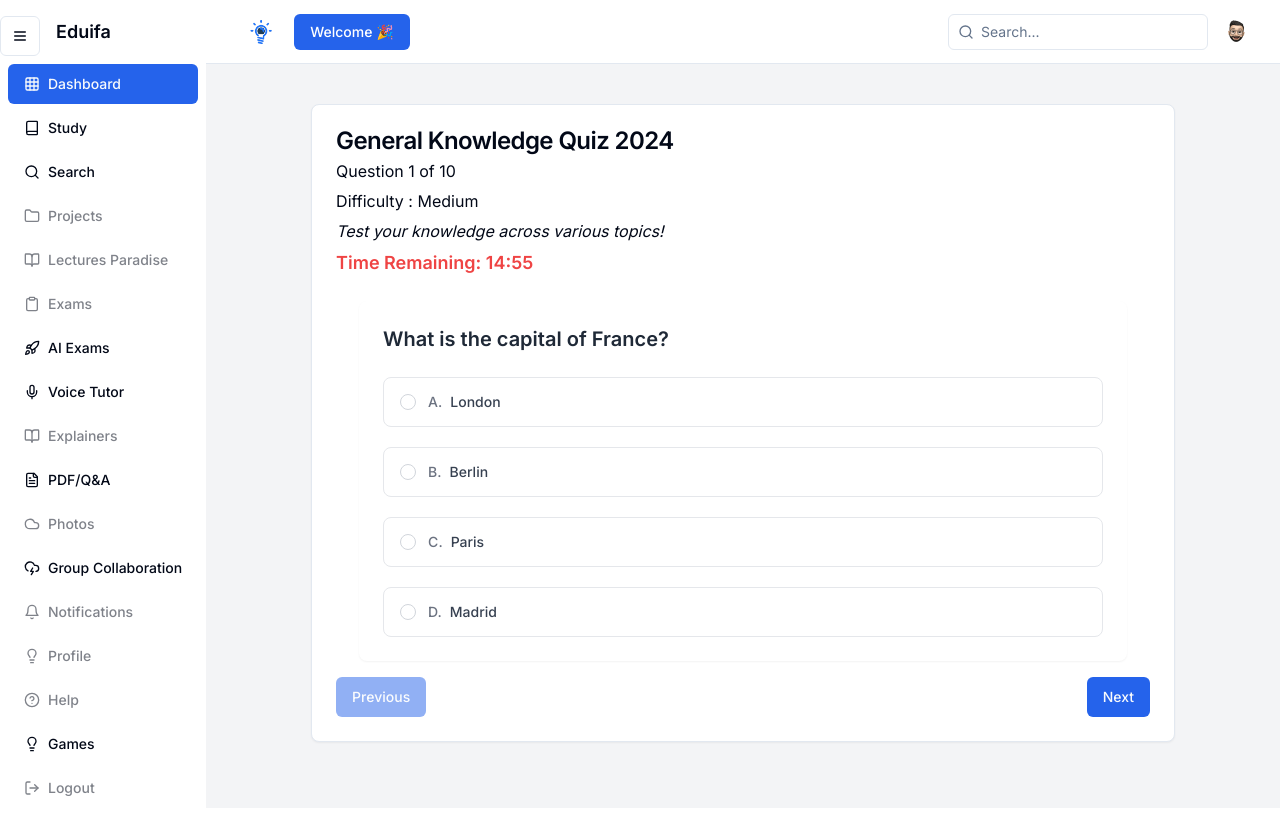
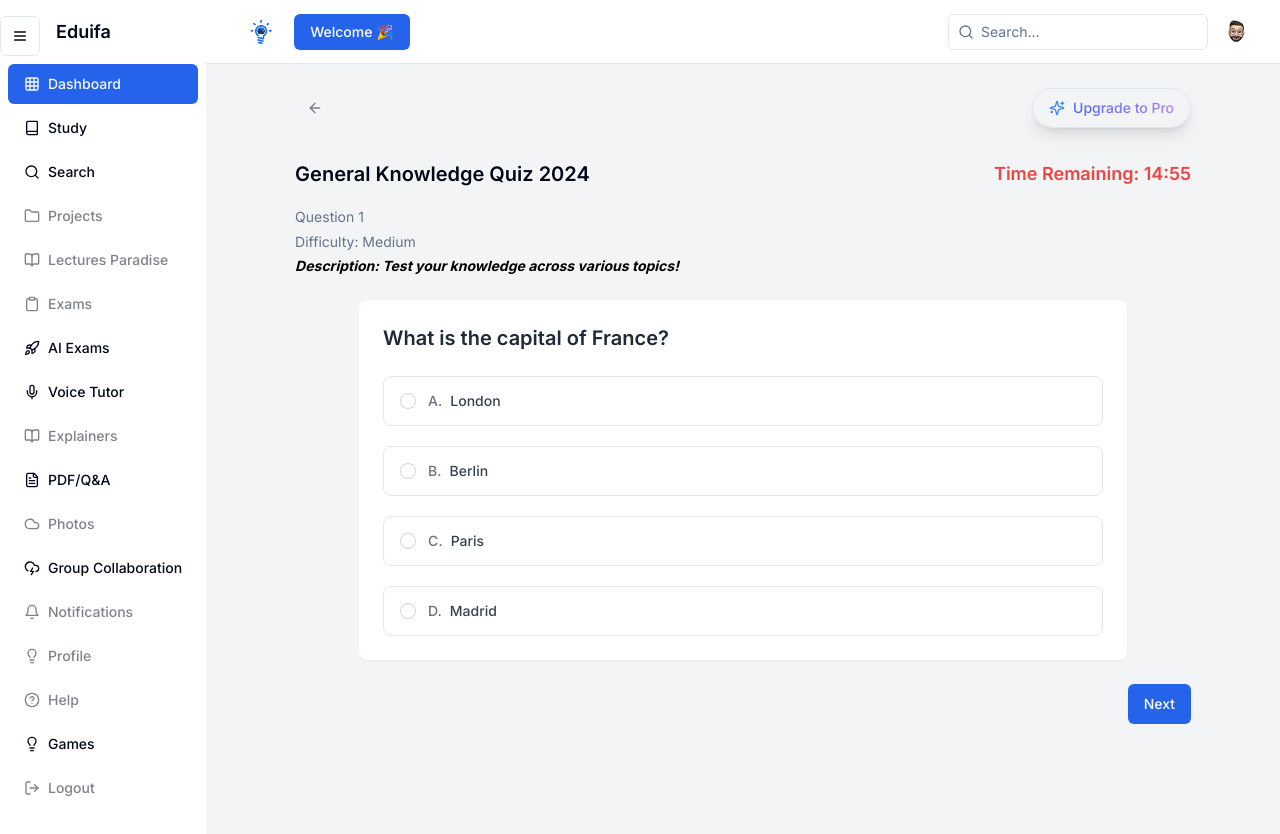
Before and after one commit to Botuns/hacks_buildathon, a Next.js app: page /dashboard/ai-exam/start in a window 1280 px wide. Shown: the top 834 px of the page. Before the commit the page ends 808 px from the top, so only its background shows below. Built offline with nearby package versions, Linux system fonts and the light colour scheme; sample sign-in values are in the browser's storage.

Commit message:
refactor: Update grid layout and styling in ExamApp component

```diff
--- a/src/app/dashboard/ai-exam/start/ResultsModal.tsx
+++ b/src/app/dashboard/ai-exam/start/ResultsModal.tsx
@@ -8,7 +8,17 @@ import {
   DialogFooter,
 } from "@/components/ui/dialog";
 import { Button } from "@/components/ui/button";
-import { Trophy, Frown, Clock, Target, Award } from "lucide-react";
+import {
+  Trophy,
+  Frown,
+  Clock,
+  Target,
+  Award,
+  CheckCircle,
+  XCircle,
+} from "lucide-react";
+import { Tabs, TabsContent, TabsList, TabsTrigger } from "@/components/ui/tabs";
+import { ScrollArea } from "@/components/ui/scroll-area";
 
 const getRandomEncouragement = (passed: boolean) => {
   const passMessages = [
@@ -39,12 +49,21 @@ export function ResultsModal() {
   const { score, totalQuestions, correctAnswers, timeTaken } =
     currentExam.result;
   const passed = score >= 60;
+  const encouragement = getRandomEncouragement(passed);
 
-  const encouragement = getRandomEncouragement(passed);
+  const missedQuestions = currentExam.exam.questions.filter(
+    (question, index) =>
+      currentExam.answers[index]?.selectedOptionIndex !==
+      question.correctOptionIndex
+  );
+
+  const accuracy = (correctAnswers / totalQuestions) * 100;
+  const averageTimePerQuestion = timeTaken / totalQuestions;
 
   return (
     <Dialog open={showResults} onOpenChange={setShowResults}>
-      <DialogContent className="sm:max-w-[425px]">
+      <DialogContent className="sm:max-w-[600px] max-h-[90vh] overflow-y-hidden ">
+        <ScrollArea className="max-h-[80vh]">
           <DialogHeader>
             <DialogTitle className="text-2xl font-bold text-center">
               Exam Results
@@ -53,6 +72,13 @@ export function ResultsModal() {
               Here&apos;s how you performed on the exam:
             </DialogDescription>
           </DialogHeader>
+          <Tabs defaultValue="summary" className="w-full">
+            <TabsList className="grid w-full grid-cols-3">
+              <TabsTrigger value="summary">Summary</TabsTrigger>
+              <TabsTrigger value="missed">Missed Questions</TabsTrigger>
+              <TabsTrigger value="stats">Statistics</TabsTrigger>
+            </TabsList>
+            <TabsContent value="summary">
               <div className="py-4 space-y-6">
                 <div className="flex justify-center">
                   {passed ? (
@@ -88,11 +114,67 @@ export function ResultsModal() {
                   </div>
                 </div>
               </div>
+            </TabsContent>
+            <TabsContent value="missed">
+              <div className="space-y-4">
+                <h3 className="font-semibold text-lg">Missed Questions:</h3>
+                {missedQuestions.map((question, index) => (
+                  <div key={question.id} className="border-b pb-2">
+                    <p className="font-medium">
+                      {index + 1}. {question.text}
+                    </p>
+                    <p className="text-red-500 flex items-center">
+                      <XCircle className="w-4 h-4 mr-2" />
+                      Your answer:{" "}
+                      {
+                        question.options[
+                          currentExam.answers.find(
+                            (a) => a.questionId === question.id
+                          )?.selectedOptionIndex || 0
+                        ]
+                      }
+                    </p>
+                    <p className="text-green-500 flex items-center">
+                      <CheckCircle className="w-4 h-4 mr-2" />
+                      Correct answer:{" "}
+                      {question.options[question.correctOptionIndex]}
+                    </p>
+                  </div>
+                ))}
+              </div>
+            </TabsContent>
+            <TabsContent value="stats">
+              <div className="space-y-4">
+                <h3 className="font-semibold text-lg">Statistical Summary:</h3>
+                <div className="grid grid-cols-2 gap-4">
+                  <div className="bg-gray-100 dark:bg-gray-800 p-4 rounded-lg">
+                    <p className="font-medium">Accuracy</p>
+                    <p className="text-2xl font-bold">{accuracy.toFixed(2)}%</p>
+                  </div>
+                  <div className="bg-gray-100 dark:bg-gray-800 p-4 rounded-lg">
+                    <p className="font-medium">Average Time per Question</p>
+                    <p className="text-2xl font-bold">
+                      {averageTimePerQuestion.toFixed(2)} minutes
+                    </p>
+                  </div>
+                  <div className="bg-gray-100 dark:bg-gray-800 p-4 rounded-lg">
+                    <p className="font-medium">Total Questions</p>
+                    <p className="text-2xl font-bold">{totalQuestions}</p>
+                  </div>
+                  <div className="bg-gray-100 dark:bg-gray-800 p-4 rounded-lg">
+                    <p className="font-medium">Correct Answers</p>
+                    <p className="text-2xl font-bold">{correctAnswers}</p>
+                  </div>
+                </div>
+              </div>
+            </TabsContent>
+          </Tabs>
           <DialogFooter>
             <Button onClick={() => setShowResults(false)} className="w-full">
               Close
             </Button>
           </DialogFooter>
+        </ScrollArea>
       </DialogContent>
     </Dialog>
   );
--- a/src/app/dashboard/ai-exam/start/page.tsx
+++ b/src/app/dashboard/ai-exam/start/page.tsx
@@ -1,12 +1,13 @@
 "use client";
+
 import { useEffect, useState } from "react";
 import { Button } from "@/components/ui/button";
-import { Card, CardContent, CardHeader, CardTitle } from "@/components/ui/card";
 import { useExamStore } from "@/app/hooks/providers/examStore";
 import { Timer } from "./Timer";
 import { Question } from "./Question";
 import { ResultsModal } from "./ResultsModal";
 import { sampleExam } from "@/lib/exam";
+import { ArrowLeft, Sparkles } from "lucide-react";
 
 export default function ExamApp() {
   const { currentExam, startExam, finishExam, showResults } = useExamStore();
@@ -39,41 +40,72 @@ export default function ExamApp() {
   };
 
   return (
-    <div className="container mx-auto p-4 md:max-w-4xl ">
-      {/* Back button */}
+    <div className="min-h-screen bg-none">
+      <div className="max-w-4xl mx-auto p-0 mt-0">
+        <div className="flex items-center justify-between mb-8">
+          <Button
+            variant="ghost"
+            size="icon"
+            onClick={handlePreviousQuestion}
+            disabled={currentQuestionIndex === 0}
+          >
+            <ArrowLeft className="h-4 w-4" />
+          </Button>
+          <Button
+            variant="outline"
+            className="gap-2 bg-gradient-to-r from-blue-600 to-purple-400 text-transparent bg-clip-text rounded-full shadow-lg"
+          >
+            <Sparkles className="w-4 h-4 !text-blue-500" />
+            Upgrade to Pro
+          </Button>
+        </div>
 
-      <Card>
-        <CardHeader>
-          <CardTitle>{currentExam.exam.title}</CardTitle>
-          <p>
-            Question {currentQuestionIndex + 1} of{" "}
-            {currentExam.exam.questions.length}
-          </p>
-          {/* difficulty */}
-          <p>Difficulty : {currentExam.exam.difficultyLevel}</p>
-          {/* description */}
-          <p className="italic">{currentExam.exam.description}</p>
-          <Timer />
-        </CardHeader>
-        <CardContent>
+        <div className="space-y-6">
+          <div className="space-y-4">
+            <div className="flex items-center justify-between">
+              <h1 className="text-xl font-semibold">
+                {currentExam.exam.title}
+              </h1>
+              <div className="flex items-center gap-2 text-muted-foreground">
+                <Timer />
+              </div>
+            </div>
+            <div className="space-y-1">
+              <span className="text-sm text-muted-foreground">
+                Question {currentQuestionIndex + 1}
+              </span>
+              <div className="text-sm text-muted-foreground">
+                Difficulty: {currentExam.exam.difficultyLevel}
+              </div>
+              <p className="text-sm italic text-black font-bold">
+                Description: {currentExam.exam.description}
+              </p>
+            </div>
+          </div>
+
           <Question
             question={currentExam.exam.questions[currentQuestionIndex]}
           />
-          <div className="flex justify-between mt-4">
-            <Button
-              onClick={handlePreviousQuestion}
-              disabled={currentQuestionIndex === 0}
-            >
-              Previous
-            </Button>
+
+          <div className="flex justify-end gap-4">
             {currentQuestionIndex === currentExam.exam.questions.length - 1 ? (
-              <Button onClick={handleFinishExam}>Finish Exam</Button>
+              <Button
+                onClick={handleFinishExam}
+                className="bg-blue-600 hover:bg-blue-700 text-white"
+              >
+                Finish Exam
+              </Button>
             ) : (
-              <Button onClick={handleNextQuestion}>Next</Button>
+              <Button
+                onClick={handleNextQuestion}
+                className="bg-blue-600 hover:bg-blue-700 text-white"
+              >
+                Next
+              </Button>
             )}
           </div>
-        </CardContent>
-      </Card>
+        </div>
+      </div>
       {showResults && <ResultsModal />}
     </div>
   );
```
Lines whose indentation alone changed are shown as unchanged.
